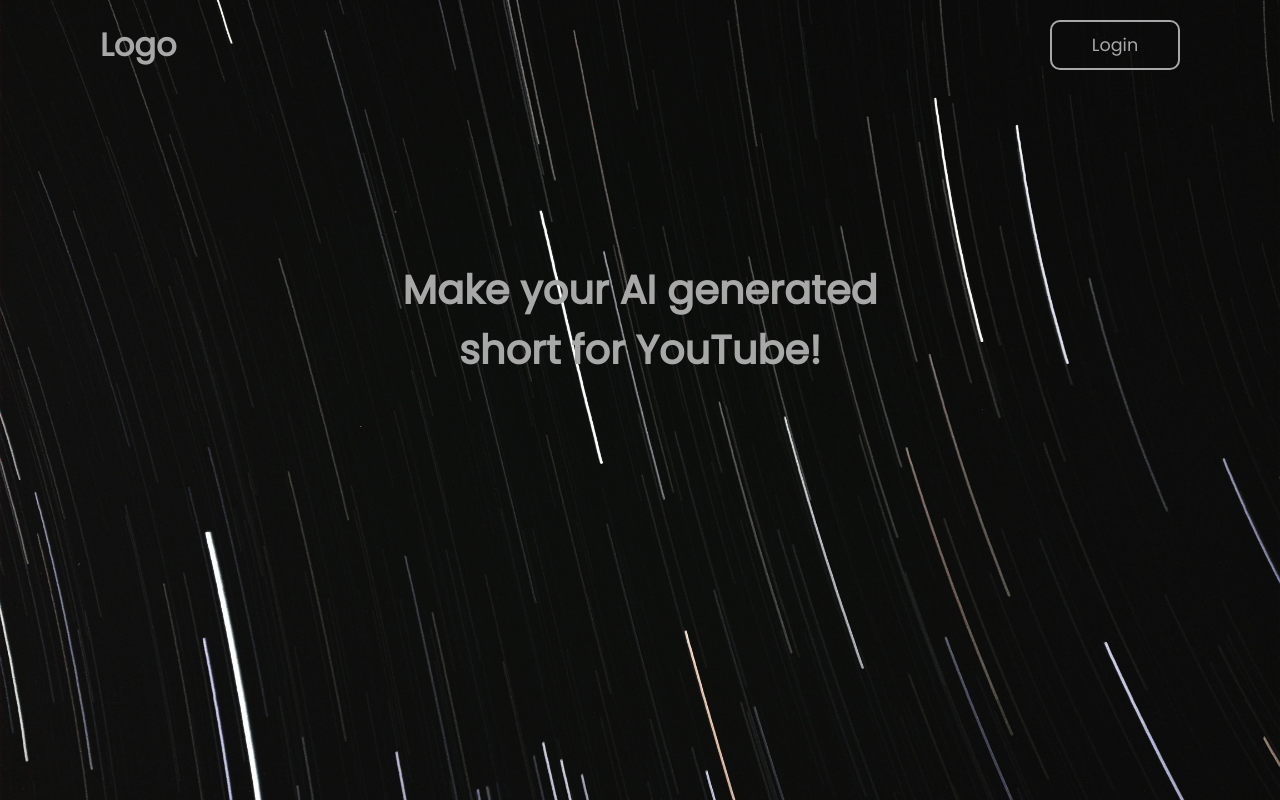
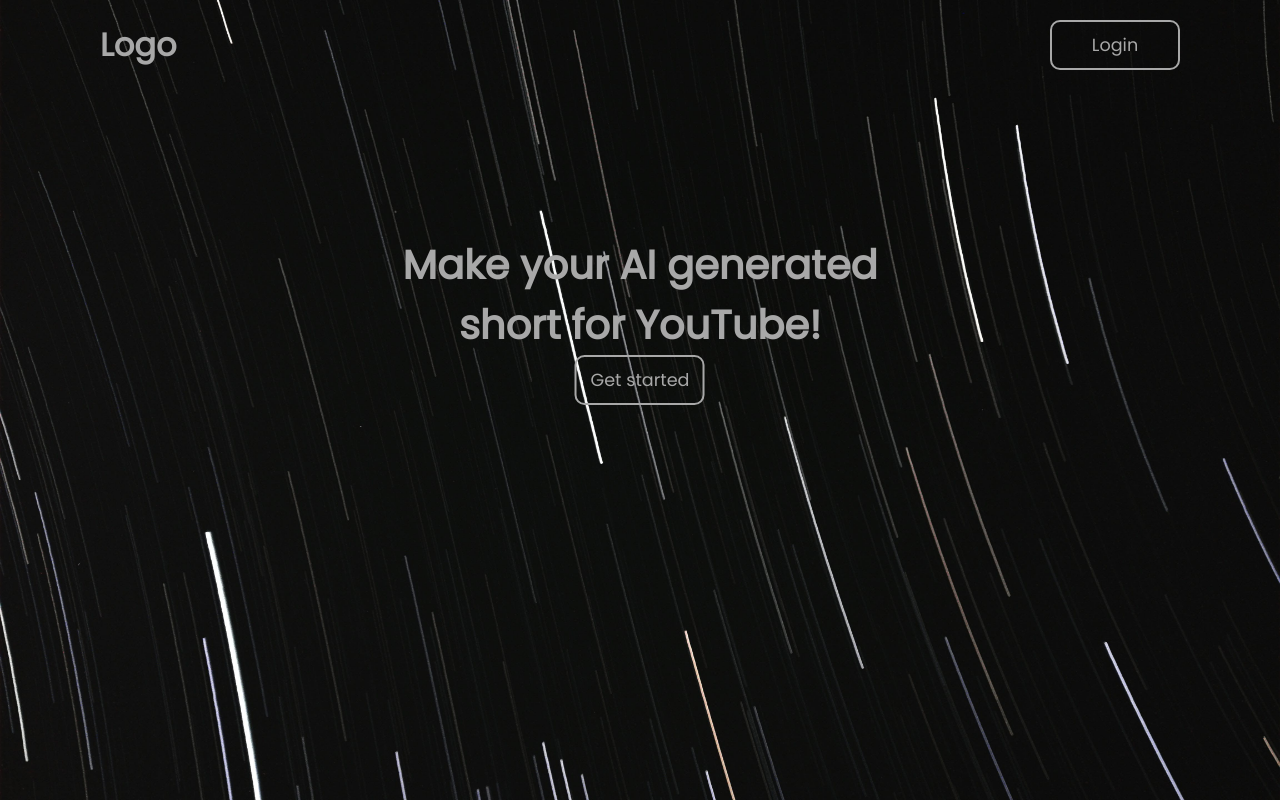
Before and after one commit to Kurczaczek21/Shorts-BOT, a website: page UI/home-page.html in a window 1280 px wide. Drawn offline with nearby package versions, Linux system fonts and the light colour scheme; files that its build step writes are made by us from their sources.

Commit message:
Created a "get started" button on homepage

```diff
--- a/UI/home-page.html
+++ b/UI/home-page.html
@@ -75,6 +75,11 @@
           </path>
         </svg>
       </div>
+      <button class="btnLogin-popUp" onclick="after_login()">
+        <!-- <a href="/logged-in">Get started</a> -->
+        Get started
+      </button>
+
     </div>
     <div class="wrapper">
       <span class="icon-close">
```
